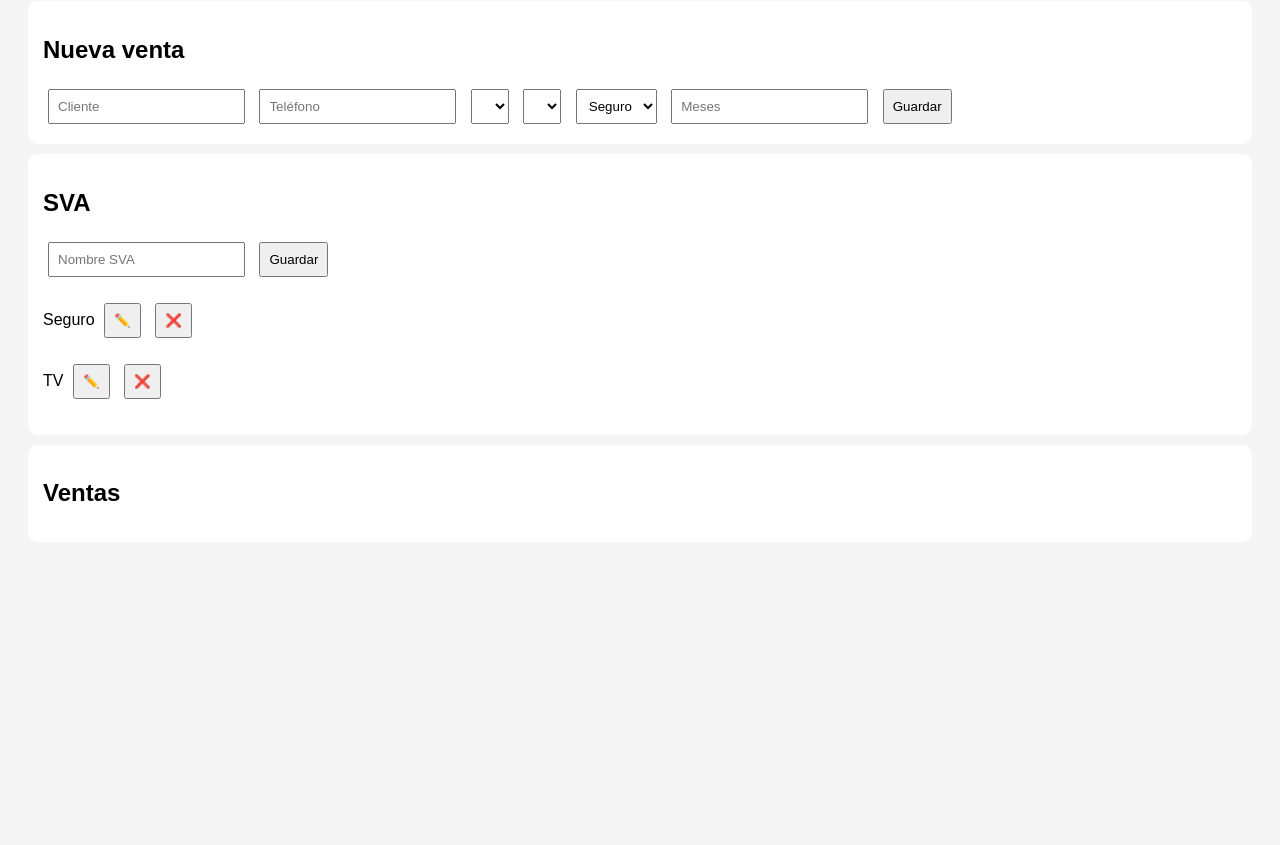
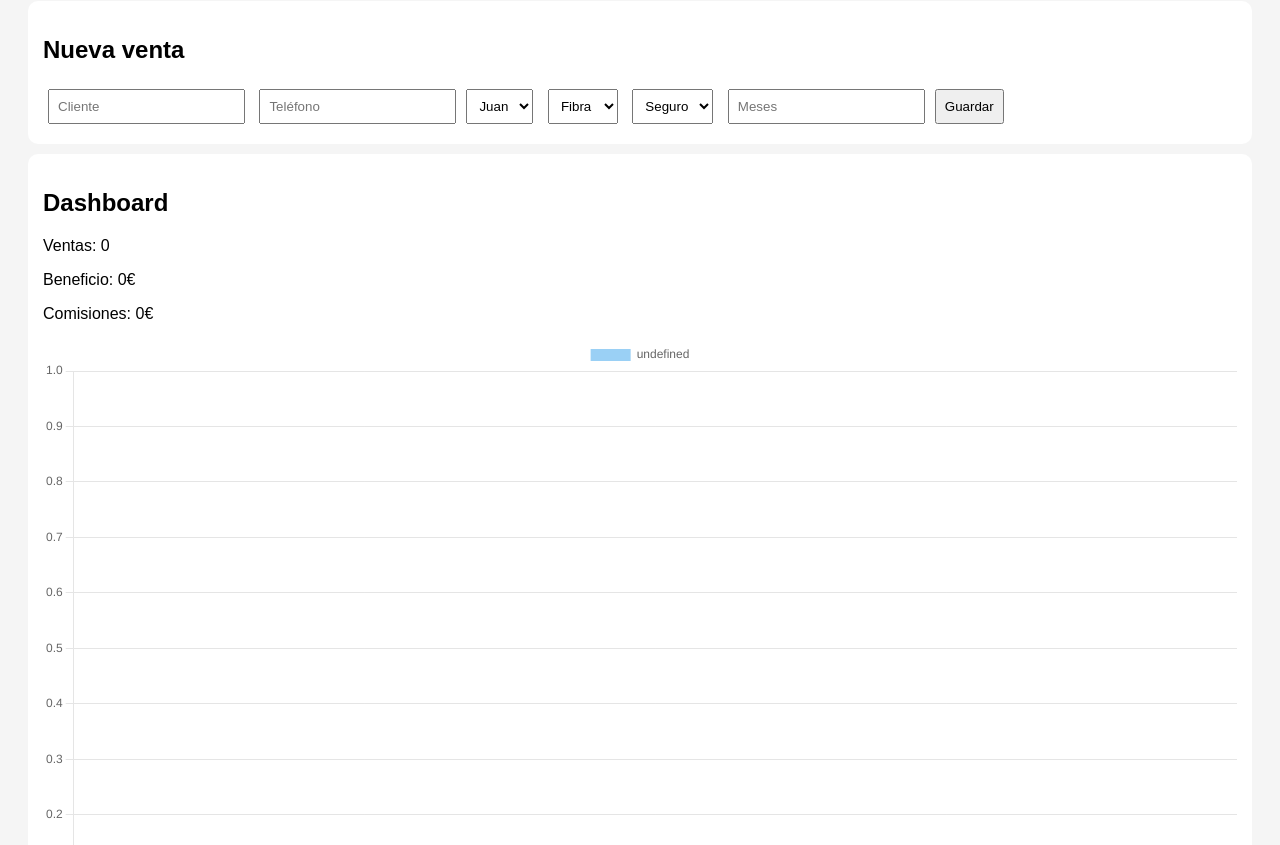
Before and after one commit to pacomarcial123-beep/Luxcontact, a plain HTML site: page index.html in a window 1280 px wide. Shown: the part 107-952 px from the top of the page. Before the commit the page ends 800 px from the top, so only its background shows below. Drawn offline with nearby package versions, Linux system fonts and the light colour scheme.

Commit message:
index.html

```diff
--- a/index.html
+++ b/index.html
@@ -1,7 +1,8 @@
 <!DOCTYPE html><html lang="es">
 <head>
 <meta charset="UTF-8">
-<title>LuxContact FINAL</title>
+<title>LuxContact FINAL ESTABLE</title>
+<script src="https://cdn.jsdelivr.net/npm/chart.js"></script>
 <style>
 body { font-family: Arial; background:#f5f5f5; padding:20px;}
 .card { background:white; padding:15px; margin:10px 0; border-radius:10px;}
@@ -11,98 +12,128 @@ h1 { text-align:center;}
 </head><body><h1>LuxContact</h1><div class="card">
 <h2>Nueva venta</h2>
 <input id="cliente" placeholder="Cliente">
-<input id="telefono" placeholder="Teléfono">
-<select id="comercial"></select>
+<input id="telefono" placeholder="Teléfono"><select id="comercial"></select>
 <select id="tarifa"></select>
 <select id="sva"></select>
-<input id="permanencia" placeholder="Meses">
-<button onclick="guardarVenta()">Guardar</button>
+
+<input id="permanencia" placeholder="Meses"><button onclick="addVenta()">Guardar</button>
+
 </div><div class="card">
-<h2>SVA</h2>
-<input id="nuevoSVA" placeholder="Nombre SVA">
-<button onclick="addSVA()">Guardar</button>
-<div id="listaSVA"></div>
+<h2>Dashboard</h2>
+<p id="ventasTotal"></p>
+<p id="beneficioTotal"></p>
+<p id="comisionesTotal"></p>
+<canvas id="grafica"></canvas>
 </div><div class="card">
 <h2>Ventas</h2>
 <div id="listaVentas"></div>
 </div><script>
 let ventas = JSON.parse(localStorage.getItem("ventas")) || [];
-let comerciales = ["Juan","Ana"];
-let tarifas = [{nombre:"Fibra", beneficio:20}];
+let comerciales = JSON.parse(localStorage.getItem("comerciales")) || ["Juan","Ana"];
+let tarifas = JSON.parse(localStorage.getItem("tarifas")) || [
+ {nombre:"Fibra", beneficio:20},
+ {nombre:"Móvil", beneficio:15}
+];
 let svas = JSON.parse(localStorage.getItem("svas")) || ["Seguro","TV"];
-
-let editIndex = null;
 
 function guardar(){
  localStorage.setItem("ventas", JSON.stringify(ventas));
+ localStorage.setItem("comerciales", JSON.stringify(comerciales));
+ localStorage.setItem("tarifas", JSON.stringify(tarifas));
  localStorage.setItem("svas", JSON.stringify(svas));
 }
 
-function addSVA(){
- if(!nuevoSVA.value) return;
-
- if(editIndex!==null){
-  svas[editIndex] = nuevoSVA.value;
-  editIndex = null;
- } else {
-  svas.push(nuevoSVA.value);
- }
-
- nuevoSVA.value="";
- guardar();
- render();
+function getComision(n){
+ if(n<=10) return 0;
+ if(n<=15) return 50;
+ if(n<=20) return 75;
+ return 100;
 }
 
-function editarSVA(i){
- nuevoSVA.value = svas[i];
- editIndex = i;
-}
-
-function eliminarSVA(i){
- let nombre = svas[i];
-
- if(ventas.some(v=>v.sva===nombre)){
-  alert("No puedes borrar: tiene ventas asociadas");
-  return;
+function addVenta(){
+ if(!cliente.value || !comercial.value || !tarifa.value){
+  alert("Faltan datos"); return;
  }
-
- if(confirm("¿Eliminar SVA?")){
-  svas.splice(i,1);
-  guardar();
-  render();
- }
-}
-
-function guardarVenta(){
- if(!cliente.value) return;
 
  ventas.push({
   cliente: cliente.value,
+  telefono: telefono.value,
   comercial: comercial.value,
   tarifa: tarifa.value,
-  sva: sva.value
+  sva: sva.value,
+  permanencia: parseInt(permanencia.value)||0,
+  fecha: new Date()
  });
 
  cliente.value="";
+ telefono.value="";
+ permanencia.value="";
+
  guardar();
  render();
 }
 
 function render(){
 
+ document.getElementById("comercial").innerHTML =
+ comerciales.map(c=>`<option>${c}</option>`).join("");
+
+ document.getElementById("tarifa").innerHTML =
+ tarifas.map(t=>`<option>${t.nombre}</option>`).join("");
+
  document.getElementById("sva").innerHTML =
  svas.map(s=>`<option>${s}</option>`).join("");
 
- document.getElementById("listaSVA").innerHTML =
- svas.map((s,i)=>`
-  <p>${s}
-  <button onclick="editarSVA(${i})">✏️</button>
-  <button onclick="eliminarSVA(${i})">❌</button>
-  </p>
+ document.getElementById("listaVentas").innerHTML =
+ ventas.map((v,i)=>`
+  <p>${v.cliente} - ${v.comercial} - ${v.tarifa} - ${v.sva}
+  <button onclick="eliminar(${i})">❌</button></p>
  `).join("");
 
- document.getElementById("listaVentas").innerHTML =
- ventas.map(v=>`<p>${v.cliente} - ${v.sva}</p>`).join("");
+ let ranking = {};
+ let ventasMes = {};
+ let comisiones = 0;
+ let beneficio = 0;
+
+ ventas.forEach(v=>{
+  let mes = new Date(v.fecha).getMonth();
+  let key = v.comercial + "-" + mes;
+
+  if(!ventasMes[key]) ventasMes[key]=0;
+  ventasMes[key]++;
+
+  comisiones += getComision(ventasMes[key]);
+
+  ranking[v.comercial]=(ranking[v.comercial]||0)+1;
+
+  let t = tarifas.find(x=>x.nombre===v.tarifa);
+  if(t) beneficio += t.beneficio;
+ });
+
+ document.getElementById("ventasTotal").innerText = "Ventas: " + ventas.length;
+ document.getElementById("beneficioTotal").innerText = "Beneficio: " + beneficio + "€";
+ document.getElementById("comisionesTotal").innerText = "Comisiones: " + comisiones + "€";
+
+ let data={};
+ ventas.forEach(v=>{
+  data[v.comercial]=(data[v.comercial]||0)+1;
+ });
+
+ if(window.chart) window.chart.destroy();
+
+ window.chart = new Chart(document.getElementById("grafica"),{
+  type:'bar',
+  data:{
+   labels:Object.keys(data),
+   datasets:[{data:Object.values(data)}]
+  }
+ });
+}
+
+function eliminar(i){
+ ventas.splice(i,1);
+ guardar();
+ render();
 }
 
 render();
```
